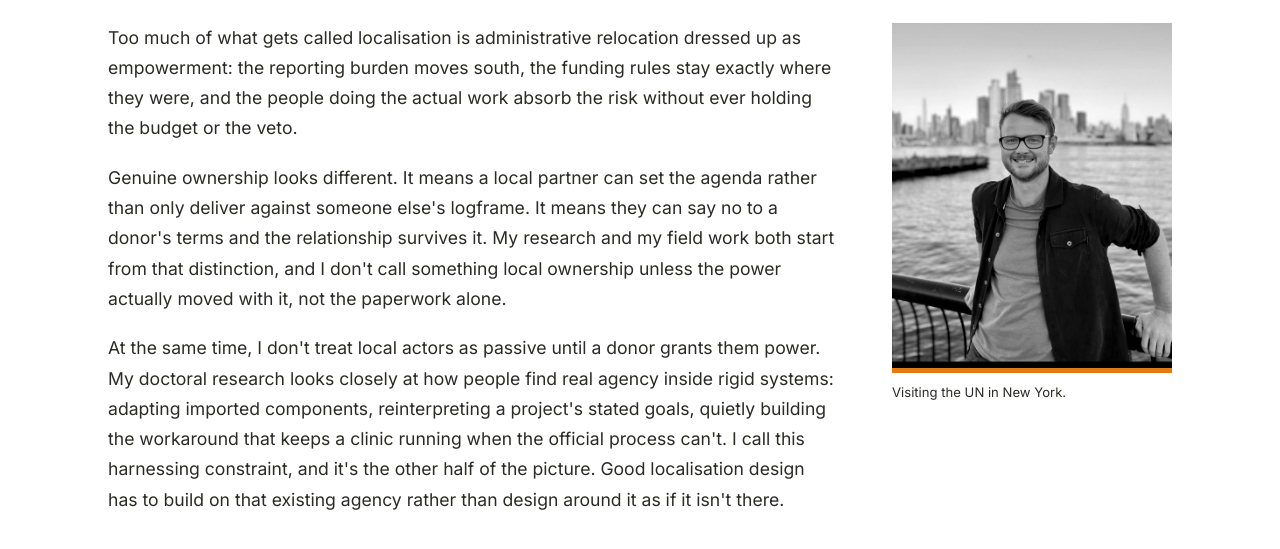
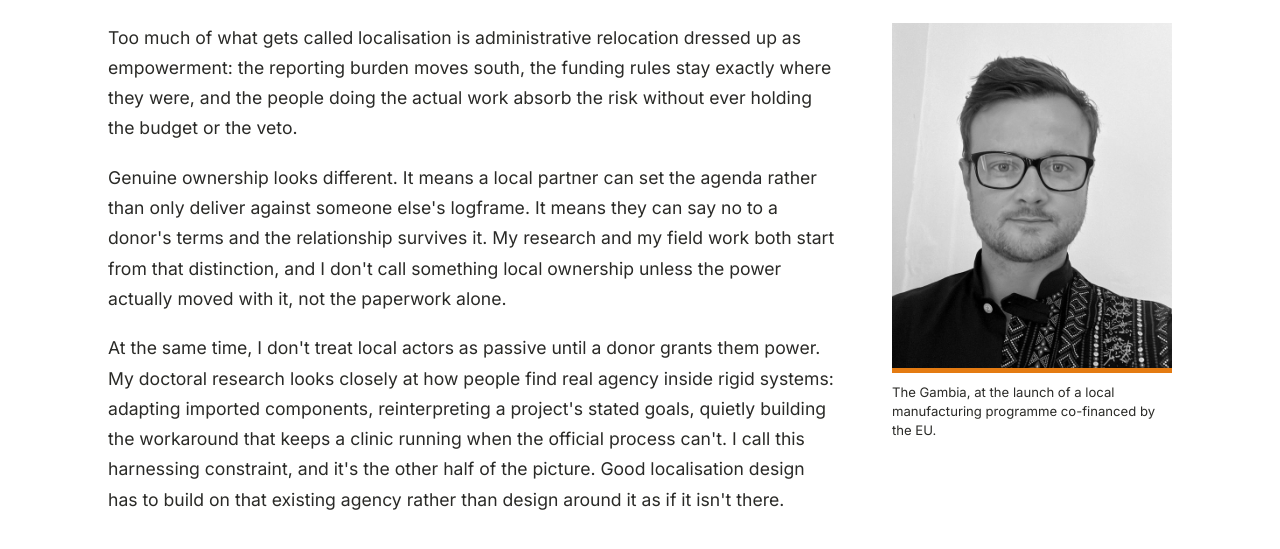
Before and after one commit to ManagingTransitions/managingtransitions.org, a plain HTML site: page about.html in a window 1280 px wide. Shown: the part 771-1320 px from the top of the page. Drawn offline with Linux system fonts and the light colour scheme.

Commit message:
Swap photos: UN on home, Dash on About header, Gambia in philosophy
Co-Authored-By: Claude Sonnet 5.5 <noreply@anthropic.com>
Claude-Session: https://claude.ai/code/session_01KKpw9zqSA6eEBT6vm3sRuo

```diff
--- a/about.html
+++ b/about.html
@@ -196,7 +196,7 @@ footer p.lede{color:#d7e3df; max-width:520px; margin-top:14px;}
       <p>Genuine ownership looks different. It means a local partner can set the agenda rather than only deliver against someone else's logframe. It means they can say no to a donor's terms and the relationship survives it. My research and my field work both start from that distinction, and I don't call something local ownership unless the power actually moved with it, not the paperwork alone.</p>
       <p>At the same time, I don't treat local actors as passive until a donor grants them power. My doctoral research looks closely at how people find real agency inside rigid systems: adapting imported components, reinterpreting a project's stated goals, quietly building the workaround that keeps a clinic running when the official process can't. I call this harnessing constraint, and it's the other half of the picture. Good localisation design has to build on that existing agency rather than design around it as if it isn't there.</p>
      </div>
-     <figure class="phil-fig"><img src="/img/matt-un.jpg" width="640" height="800" alt="Matt Thomson in New York with the Manhattan skyline behind him" loading="lazy"><figcaption>Visiting the UN in New York.</figcaption></figure>
+     <figure class="phil-fig"><img src="/img/matt-gambia.jpg" width="640" height="800" alt="Matt Thomson in The Gambia" loading="lazy"><figcaption>The Gambia, at the launch of a local manufacturing programme co-financed by the EU.</figcaption></figure>
     </div>
   </div>
 </section>
```
Also changed, not shown: index.html (+1 -1 lines), img/matt-about.jpg, img/matt-gambia.jpg (added), img/matt-hero.jpg, img/matt-un.jpg (deleted).
